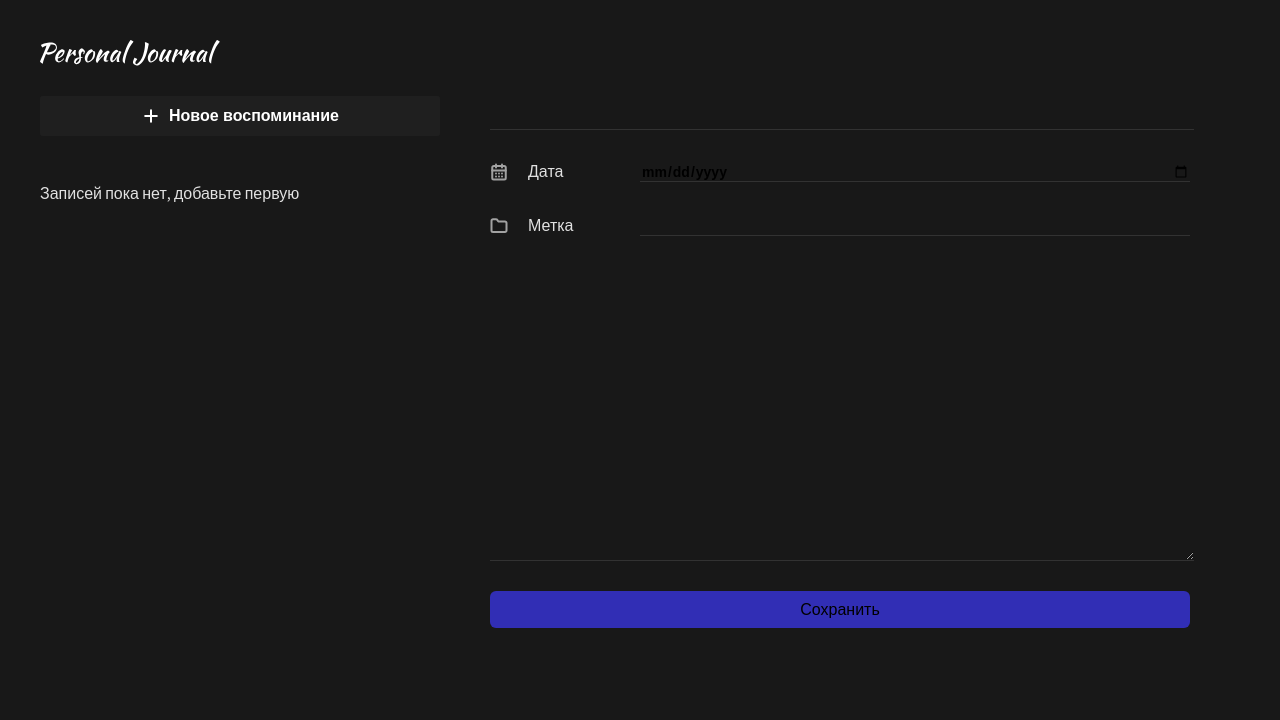
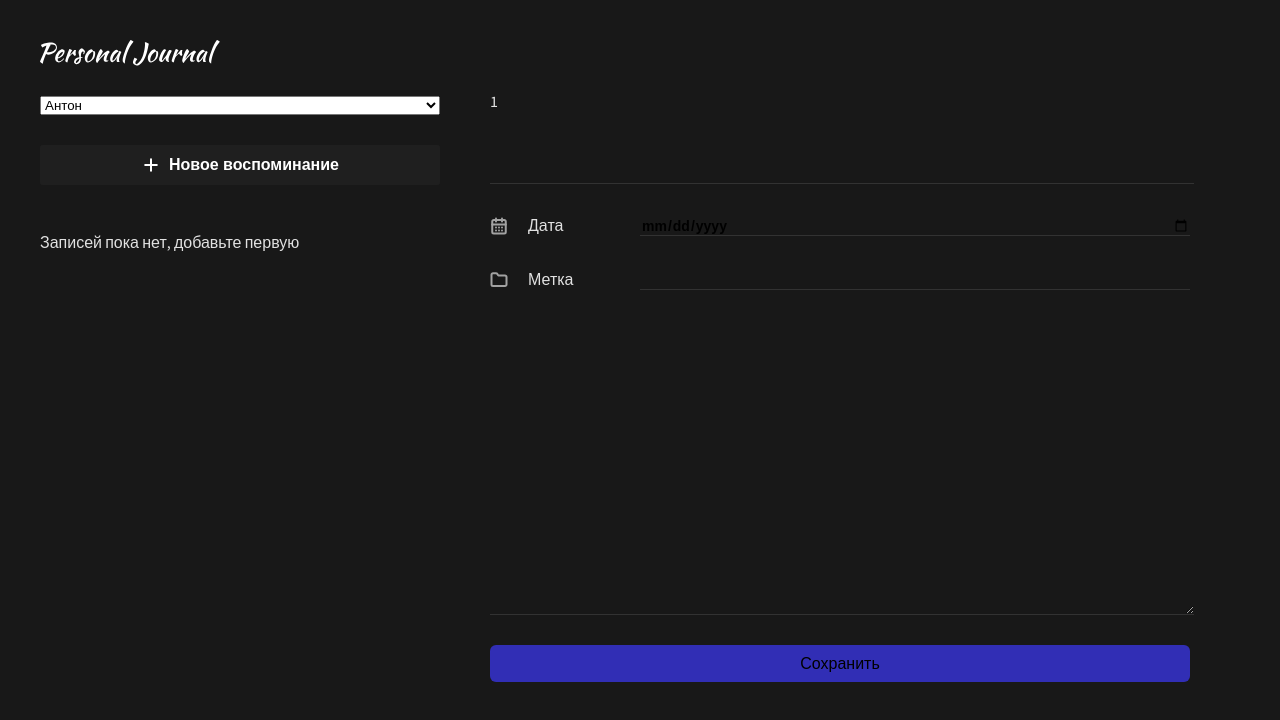
Before and after one commit to gribomen/ReactLearn, a React (Vite) app in the folder react-app/: page / in a window 1280 px wide. Shown: the top 720 px of the page. Built offline with nearby package versions, Linux system fonts and the light colour scheme.

Commit message:
Познакомился с контекстом

```diff
--- a/react-app/src/App.jsx
+++ b/react-app/src/App.jsx
@@ -6,6 +6,7 @@
 import LeftPanel from './components/layouts/LeftPanel/LeftPanel';
 import Body from './components/layouts/Body/Body';
 import { useLocalStorage } from './hook/use-localstorage.hook';
+import { UserContext } from './context/user.context';
 
 function mapItems(items) {
   if (!items) {
@@ -33,6 +34,7 @@
   };
 
   return (
+    <UserContext.Provider value={{ userId: 1 }}>
       <div className='app'>
         <LeftPanel>
           <Header />
@@ -43,6 +45,7 @@
           <JournalForm onSubmit={addItem} />
         </Body>
       </div>
+    </UserContext.Provider>
   );
 }
 
--- a/react-app/src/components/Header/Header.jsx
+++ b/react-app/src/components/Header/Header.jsx
@@ -1,8 +1,17 @@
+import SelectUser from '../SelectUser/SelectUser';
 import styles from './Header.module.css';
 
-function Header() {
+function Header({ changedUser }) {
+    const changeUser = (e) => {
+        console.log(e.target.value);
+        changedUser(e.target.value);
+    };
+
     return (
-        <img className={styles.logo} src="/logo.svg" alt="Логотип журнала" />
+        <>
+            <img className={styles.logo} src="/logo.svg" alt="Логотип журнала" />
+            <SelectUser changedUser={changeUser} />
+        </>
     );
 }
 
--- a/react-app/src/components/JournalForm/JournalForm.jsx
+++ b/react-app/src/components/JournalForm/JournalForm.jsx
@@ -4,6 +4,7 @@
 import { useEffect, useReducer, useRef } from 'react';
 import cn from 'classnames';
 import { formReducer, INITIAL_STATE } from './JournalForm.state';
+import { UserContext } from '../../context/user.context';
 
 function JournalForm({ onSubmit }) {
     const [formState, dispatchForm] = useReducer(formReducer, INITIAL_STATE);
@@ -61,7 +62,10 @@
     };
 
     return (
+        <UserContext.Consumer>
+            {(context) => (
                 <form className={`${styles['journal-form']}`} onSubmit={addJournalItem}>
+                    {context.userId}
                     <div>
                         <Input type="text" name='title' ref={titleRef} value={values.title} onChange={onChange}
                             appearence='title' isValid={isValid.title} />
@@ -89,6 +93,8 @@
                     </textarea>
                     <Button text="Сохранить" type="submit" />
                 </form>
+            )}
+        </UserContext.Consumer>
     );
 }
 
--- /dev/null
+++ b/react-app/src/components/SelectUser/SelectUser.jsx
@@ -0,0 +1,15 @@
+function SelectUser({ changedUser }) {
+    const changeUser = (e) => {
+        changedUser(e.target.value);
+        console.log(e.target.value);
+    };
+
+    return (
+        <select name='user' id='user' onChange={changeUser}>
+            <option value="1">Антон</option>
+            <option value="2">Вася</option>
+        </select>
+    );
+}
+
+export default SelectUser;
--- /dev/null
+++ b/react-app/src/context/user.context.js
@@ -0,0 +1,5 @@
+import { createContext } from 'react';
+
+export const UserContext = createContext({
+    userId: 1
+});
```
Also changed, not shown: react-app/src/components/SelectUser/SelectUser.module.css (added). Lines whose indentation alone changed are shown as unchanged.
